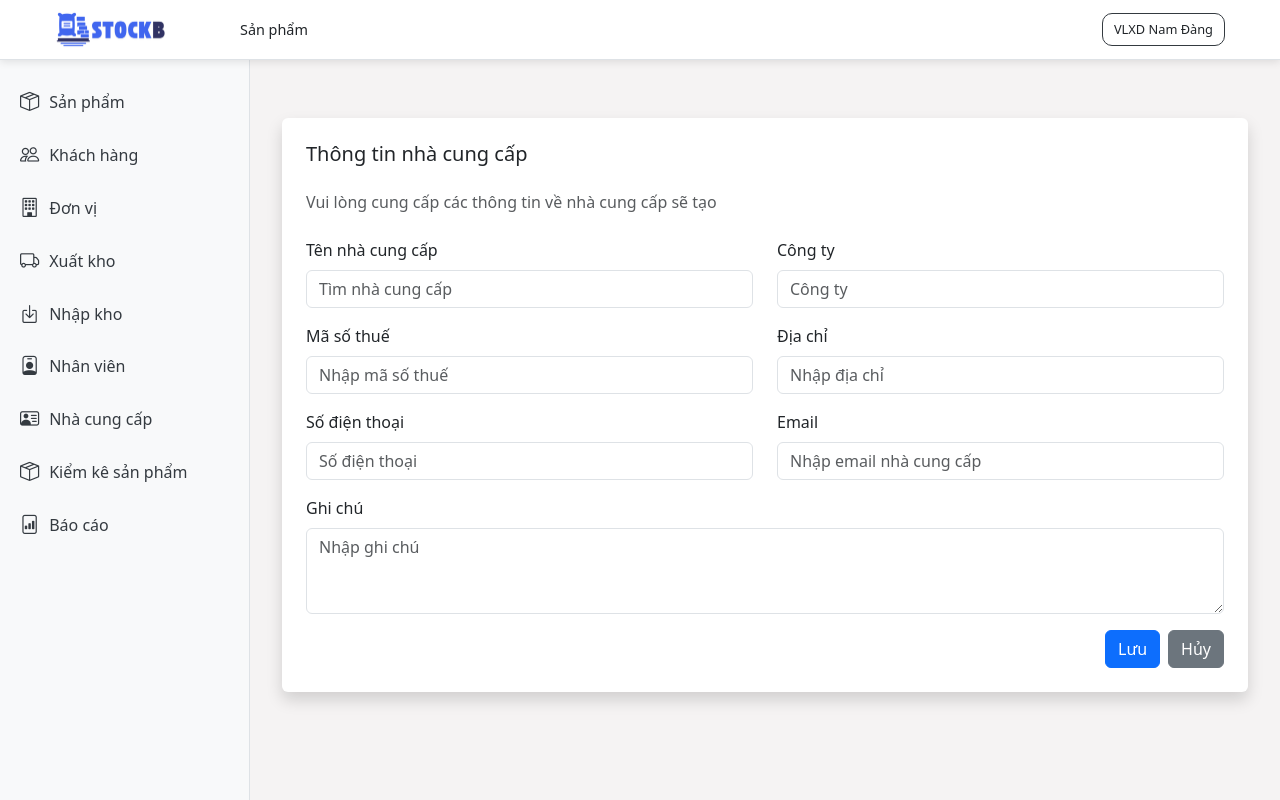
After one commit to manhcuong2004/prj-stock-management, a Django app: page /supplier/create in a window 1280 px wide. The commit adds this page. Run offline with Django 5.2, Linux system fonts and the light colour scheme.

Commit message:
Cập nhật giao diện low_stock_list, near_expiry_list, supplier và các thay đổi trong views, urls, base.html; thêm .gitignore

```diff
--- /dev/null
+++ b/stock_management/stockb/templates/supplier/supplier_create.html
@@ -0,0 +1,54 @@
+{% extends 'base.html' %}
+
+{% block content %}
+    <div class="container bg-white p-4 rounded shadow">
+        <h5 class="mb-4">Thông tin nhà cung cấp</h5>
+        <p class="text-muted mb-4">Vui lòng cung cấp các thông tin về nhà cung cấp sẽ tạo</p>
+
+        <form method="POST">
+            {% csrf_token %}
+            <div class="row mb-3">
+                <div class="col-md-6">
+                    <label for="supplier_name" class="form-label">Tên nhà cung cấp</label>
+                    <input type="text" class="form-control" id="supplier_name" name="supplier_name" placeholder="Tìm nhà cung cấp">
+                </div>
+                <div class="col-md-6">
+                    <label for="company_name" class="form-label">Công ty</label>
+                    <input type="text" class="form-control" id="company_name" name="company_name" placeholder="Công ty">
+                </div>
+            </div>
+
+            <div class="row mb-3">
+                <div class="col-md-6">
+                    <label for="tax_code" class="form-label">Mã số thuế</label>
+                    <input type="text" class="form-control" id="tax_code" name="tax_code" placeholder="Nhập mã số thuế">
+                </div>
+                <div class="col-md-6">
+                    <label for="address" class="form-label">Địa chỉ</label>
+                    <input type="text" class="form-control" id="address" name="address" placeholder="Nhập địa chỉ">
+                </div>
+            </div>
+
+            <div class="row mb-3">
+                <div class="col-md-6">
+                    <label for="phone" class="form-label">Số điện thoại</label>
+                    <input type="text" class="form-control" id="phone" name="phone" placeholder="Số điện thoại">
+                </div>
+                <div class="col-md-6">
+                    <label for="email" class="form-label">Email</label>
+                    <input type="email" class="form-control" id="email" name="email" placeholder="Nhập email nhà cung cấp">
+                </div>
+            </div>
+
+            <div class="mb-3">
+                <label for="note" class="form-label">Ghi chú</label>
+                <textarea class="form-control" id="note" name="note" rows="3" placeholder="Nhập ghi chú"></textarea>
+            </div>
+
+            <div class="d-flex justify-content-end">
+                <button type="submit" class="btn btn-primary">Lưu</button>
+                <a href="/supplier" class="btn btn-secondary ms-2">Hủy</a>
+            </div>
+        </form>
+    </div>
+{% endblock %}
--- a/stock_management/stockb/urls.py
+++ b/stock_management/stockb/urls.py
@@ -4,6 +4,9 @@ from . import views
 urlpatterns = [
     path('', views.index),
     path('stock-out/', views.stock_out),
+    path('supplier', views.supplier_list_view, name='supplier_list'),
+    path('supplier/create', views.supplier_create_view, name='supplier_create'),  # URL cho trang tạo nhà cung cấp
+    path('inventory/near-expiry', views.near_expiry_list_view, name='near_expiry_list'),  # URL cho danh sách sản phẩm sắp hết hạn
+    path('inventory/low-stock', views.low_stock_list_view, name='low_stock_list'),  # URL cho danh sách sản phẩm gần hết trong kho
 
-
-]
+    ]
--- a/stock_management/stockb/views.py
+++ b/stock_management/stockb/views.py
@@ -1,4 +1,5 @@
-from django.shortcuts import render
+from django.shortcuts import render, redirect
+
 
 # Create your views here.
 def index(request):
@@ -6,3 +7,21 @@ def index(request):
 
 def stock_out(request):
     return render(request, "stock_out/stock_out.html")
+
+# View cho thông tin nhà cung cấp
+def supplier_list_view(request):
+    return render(request, 'supplier/supplier_list.html')
+
+# View cho tạo mới nhà cung cấp
+def supplier_create_view(request):
+    if request.method == 'POST':
+        return redirect('supplier_list')  # Quay lại danh sách nhà cung cấp sau khi lưu
+    return render(request, 'supplier/supplier_create.html')
+
+# View mới cho danh sách sản phẩm sắp hết hạn
+def near_expiry_list_view(request):
+    return render(request, 'inventory/near_expiry_list.html')
+
+# View mới cho danh sách sản phẩm gần hết trong kho
+def low_stock_list_view(request):
+    return render(request, 'inventory/low_stock_list.html')
--- a/stock_management/templates/base.html
+++ b/stock_management/templates/base.html
@@ -190,13 +190,13 @@
         <a href="/stock-out"><i class="bi bi-truck"></i> Xuất kho</a>
         <a href="#"><i class="bi bi-box-arrow-in-down"></i> Nhập kho</a>
         <a href="#"><i class="bi bi-person-badge"></i> Nhân viên</a>
-        <a href="#"><i class="bi bi-person-vcard"></i> Nhà cung cấp</a>
+        <a href="/supplier"><i class="bi bi-person-vcard"></i> Nhà cung cấp</a>
         <a href="#" data-bs-toggle="collapse" data-bs-target="#kiemkeSubmenu" aria-expanded="false">
             <i class="bi bi-box-seam"></i> Kiểm kê sản phẩm
         </a>
         <div class="collapse ms-4" id="kiemkeSubmenu">
-            <a href="#" class="submenu">Gần đến ngày khuyến nghị</a>
-            <a href="#" class="submenu">Gần hết trong kho</a>
+            <a href="{% url 'near_expiry_list' %}" class="submenu">Gần đến ngày khuyến nghị</a>
+            <a href="{% url 'low_stock_list' %}" class="submenu">Gần hết trong kho</a>
         </div>
         <a href="#"><i class="bi bi-file-bar-graph"></i> Báo cáo</a>
     </div>
```
Also changed, not shown: stock_management/stockb/templates/inventory/low_stock_list.html (added, +33 -0 lines), stock_management/stockb/templates/inventory/near_expiry_list.html (added, +45 -0 lines), stock_management/stockb/templates/supplier/supplier_list.html (added, +47 -0 lines), 1 other file.
